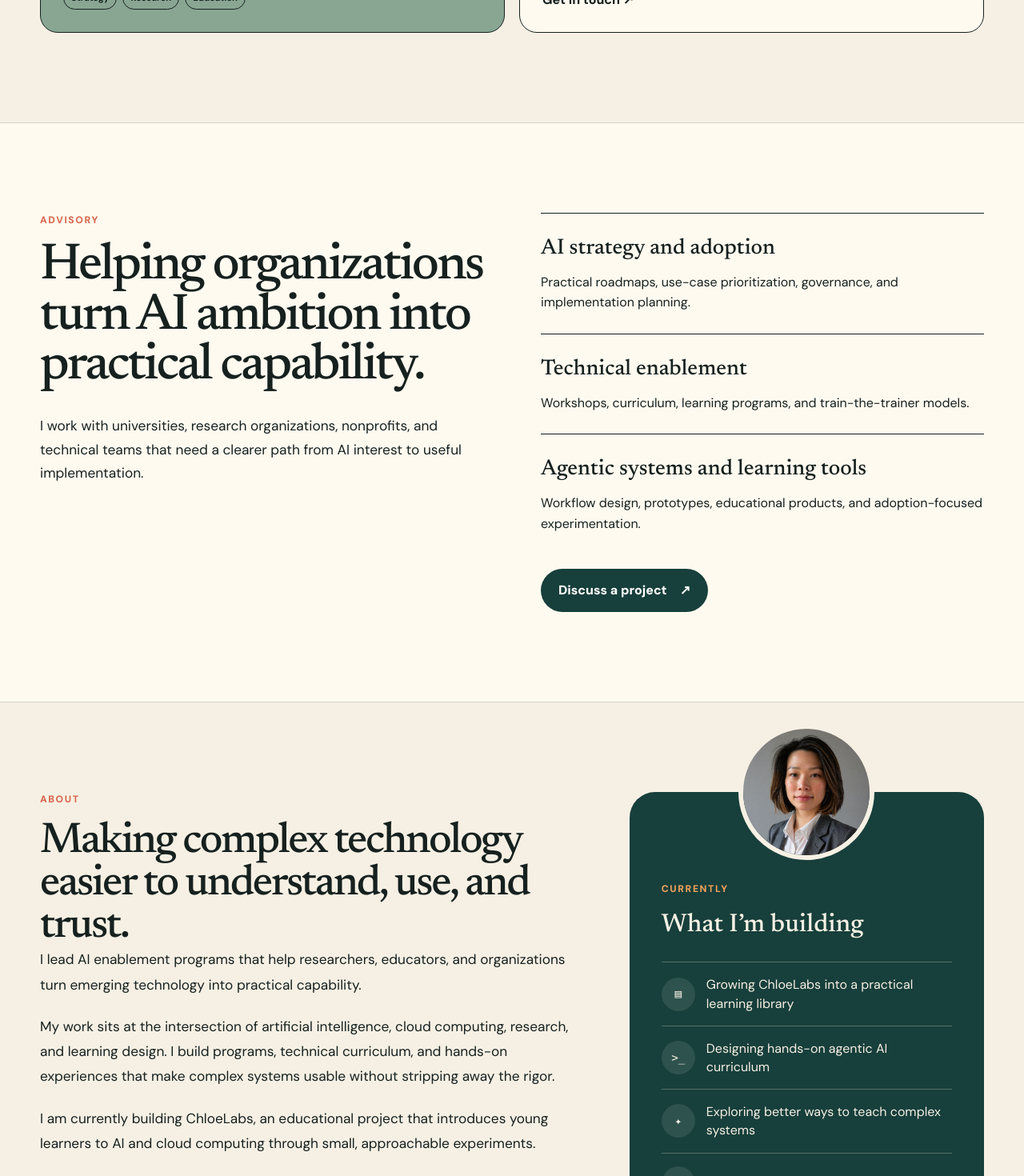
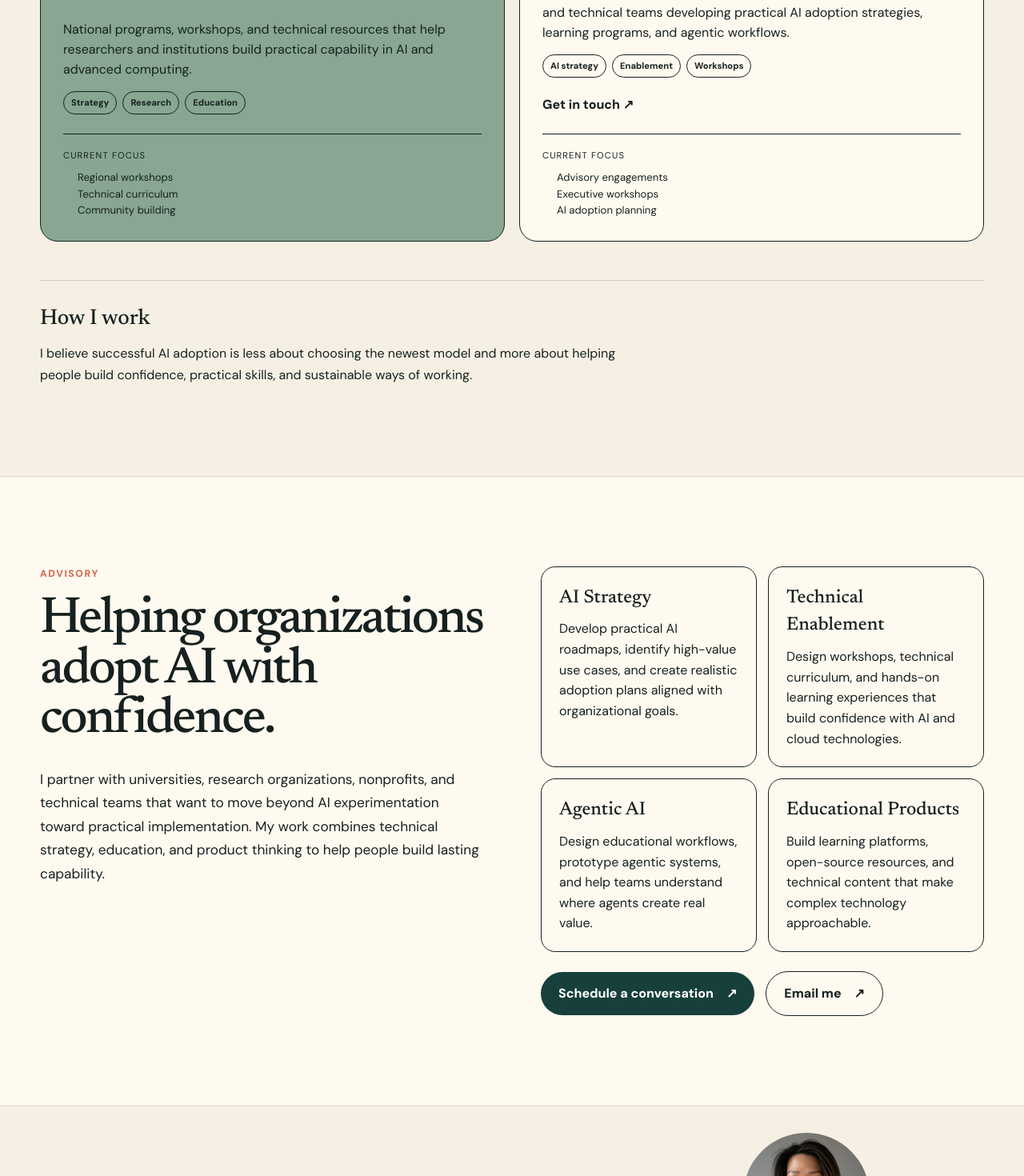
Before and after one commit to amanda-tan/personal-site, a Next.js app: page / in a window 1280 px wide. Shown: the part 2257-3727 px from the top of the page at 80% size. Built offline with nearby package versions, Linux system fonts and the light colour scheme; no server answers.

Commit message:
added testimonials

```diff
--- a/app/globals.css
+++ b/app/globals.css
@@ -163,6 +163,13 @@ nav a:hover, .footer-links a:hover { color: var(--coral); }
 .project-card > a { font-weight: 800; margin-top: 22px; }
 .tag-list { display: flex; flex-wrap: wrap; gap: 7px; list-style: none; margin: 14px 0 0; padding: 0; }
 .tag-list li { border: 1px solid currentColor; border-radius: 999px; font-size: 0.7rem; font-weight: 700; padding: 5px 9px; }
+.project-focus { border-top: 1px solid currentColor; margin-top: 24px; padding-top: 18px; }
+.project-focus h4 { font-size: 0.7rem; letter-spacing: 0.1em; margin: 0 0 10px; text-transform: uppercase; }
+.project-focus ul { line-height: 1.55; margin: 0; padding-left: 18px; }
+.project-focus li { font-size: 0.82rem; }
+.work-note { border-top: 1px solid var(--line); margin-top: 48px; padding-top: 28px; }
+.work-note h3 { font-family: var(--font-serif), serif; font-size: 1.7rem; font-weight: 500; margin: 0 0 8px; }
+.work-note p { line-height: 1.7; margin: 0; max-width: 760px; }
 
 .consulting-section { background: var(--paper); border-block: 1px solid var(--line); }
 .consulting-inner { display: grid; gap: 72px; grid-template-columns: minmax(0, 1fr) minmax(0, 1fr); }
@@ -175,10 +182,12 @@ nav a:hover, .footer-links a:hover { color: var(--coral); }
   margin: 0 0 28px;
 }
 .consulting-intro > p:last-child { font-size: 1.08rem; line-height: 1.7; margin: 0; max-width: 560px; }
-.service-list article { border-top: 1px solid var(--ink); padding: 24px 0 26px; }
-.service-list h3 { font-family: var(--font-serif), serif; font-size: 1.7rem; font-weight: 500; margin: 0 0 8px; }
+.service-list { display: grid; gap: 14px; grid-template-columns: repeat(2, minmax(0, 1fr)); }
+.service-list article { border: 1px solid var(--ink); border-radius: 18px; padding: 22px; }
+.service-list h3 { font-family: var(--font-serif), serif; font-size: 1.45rem; font-weight: 500; margin: 0 0 8px; }
 .service-list p { line-height: 1.6; margin: 0; }
-.service-list .button { margin-top: 18px; }
+.consulting-actions { align-items: center; display: flex; flex-wrap: wrap; gap: 14px; margin-top: 24px; }
+.consulting-secondary { border: 1px solid var(--ink); }
 
 .notes-section { background: var(--paper); border-block: 1px solid var(--line); padding-block: 112px; }
 .notes-layout { display: grid; gap: 80px; grid-template-columns: 0.72fr 1.28fr; }
@@ -283,6 +292,7 @@ nav a:hover, .footer-links a:hover { color: var(--coral); }
   .section-heading .eyebrow { grid-column: auto; }
   .project-grid { grid-template-columns: 1fr; }
   .project-card { min-height: 460px; }
+  .service-list { grid-template-columns: 1fr; }
   .notes-layout { gap: 54px; }
   .now-card { padding: 108px 28px 28px; }
   .contact-inner { padding-block: 72px; }
--- a/app/page.tsx
+++ b/app/page.tsx
@@ -114,50 +114,87 @@ export default function Home() {
                   {project.linkLabel} <Arrow />
                 </a>
               )}
+              <footer className="project-focus">
+                <h4>Current Focus</h4>
+                <ul>
+                  {project.focus.map((item) => <li key={item}>{item}</li>)}
+                </ul>
+              </footer>
             </article>
           ))}
         </div>
+        <aside className="work-note">
+          <h3>How I work</h3>
+          <p>
+            I believe successful AI adoption is less about choosing the newest
+            model and more about helping people build confidence, practical
+            skills, and sustainable ways of working.
+          </p>
+        </aside>
       </section>
 
       <section className="consulting-section">
         <div className="section-shell section consulting-inner">
           <div className="consulting-intro">
-            <p className="eyebrow">Advisory</p>
-            <h2>Helping organizations turn AI ambition into practical capability.</h2>
+            <p className="eyebrow">ADVISORY</p>
+            <h2>Helping organizations adopt AI with confidence.</h2>
             <p>
-              I work with universities, research organizations, nonprofits, and
-              technical teams that need a clearer path from AI interest to useful
-              implementation.
+              I partner with universities, research organizations, nonprofits,
+              and technical teams that want to move beyond AI experimentation
+              toward practical implementation. My work combines technical
+              strategy, education, and product thinking to help people build
+              lasting capability.
             </p>
           </div>
+          <div>
             <div className="service-list">
               <article>
-              <h3>AI strategy and adoption</h3>
+                <h3>AI Strategy</h3>
                 <p>
-                Practical roadmaps, use-case prioritization, governance, and
-                implementation planning.
+                  Develop practical AI roadmaps, identify high-value use cases,
+                  and create realistic adoption plans aligned with
+                  organizational goals.
                 </p>
               </article>
               <article>
-              <h3>Technical enablement</h3>
+                <h3>Technical Enablement</h3>
                 <p>
-                Workshops, curriculum, learning programs, and train-the-trainer
-                models.
+                  Design workshops, technical curriculum, and hands-on learning
+                  experiences that build confidence with AI and cloud
+                  technologies.
                 </p>
               </article>
               <article>
-              <h3>Agentic systems and learning tools</h3>
+                <h3>Agentic AI</h3>
                 <p>
-                Workflow design, prototypes, educational products, and
-                adoption-focused experimentation.
+                  Design educational workflows, prototype agentic systems, and
+                  help teams understand where agents create real value.
                 </p>
               </article>
+              <article>
+                <h3>Educational Products</h3>
+                <p>
+                  Build learning platforms, open-source resources, and technical
+                  content that make complex technology approachable.
+                </p>
+              </article>
+            </div>
+            <div className="consulting-actions">
               <a
                 className="button button-primary"
-              href={`mailto:${profile.email}?subject=Consulting%20Inquiry`}
+                href="https://calendly.com/atlehr"
+                target="_blank"
+                rel="noopener noreferrer"
               >
-              Discuss a project <Arrow />
+                Schedule a conversation <Arrow />
               </a>
+              <a
+                className="button consulting-secondary"
+                href={`mailto:${profile.email}`}
+              >
+                Email me <Arrow />
+              </a>
+            </div>
           </div>
         </div>
       </section>
--- a/app/site-content.ts
+++ b/app/site-content.ts
@@ -22,6 +22,11 @@ export const siteContent = {
       description:
         "A learning platform that introduces young people to AI, cloud computing, and computational thinking through short, approachable projects.",
       tags: ["AI literacy", "Cloud", "Learning design"],
+      focus: [
+        "Expanding the lesson library",
+        "Building interactive activities",
+        "Developing educator resources",
+      ],
       href: "https://chloelabs.io",
       linkLabel: "Visit ChloeLabs",
     },
@@ -32,6 +37,11 @@ export const siteContent = {
       description:
         "A hands-on notebook series that helps learners move from conversational AI to tool-using agents, research workflows, memory, and multi-step reasoning.",
       tags: ["Agents", "Python", "Jupyter"],
+      focus: [
+        "Notebook development",
+        "Workshop curriculum",
+        "Learner testing",
+      ],
     },
     {
       title: "AI Enablement at Scale",
@@ -40,6 +50,11 @@ export const siteContent = {
       description:
         "National programs, workshops, and technical resources that help researchers and institutions build practical capability in AI and advanced computing.",
       tags: ["Strategy", "Research", "Education"],
+      focus: [
+        "Regional workshops",
+        "Technical curriculum",
+        "Community building",
+      ],
     },
     {
       title: "AI Strategy & Enablement",
@@ -48,6 +63,11 @@ export const siteContent = {
       description:
         "Advisory support for universities, research organizations, nonprofits, and technical teams developing practical AI adoption strategies, learning programs, and agentic workflows.",
       tags: ["AI strategy", "Enablement", "Workshops"],
+      focus: [
+        "Advisory engagements",
+        "Executive workshops",
+        "AI adoption planning",
+      ],
       href:
         "mailto:amandach.tan@gmail.com?subject=AI%20Strategy%20%26%20Enablement%20Inquiry",
       linkLabel: "Get in touch",
```
Lines whose indentation alone changed are shown as unchanged.
